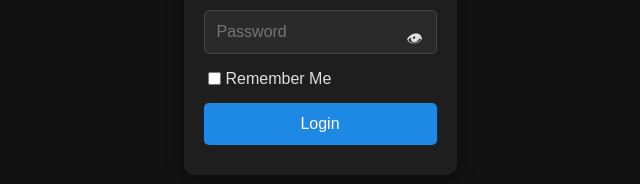
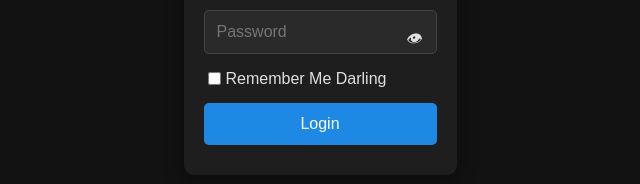
Before and after one commit to Thinking-Robot-Co/smart-home-web, a plain HTML site: page login.html in a window 1280 px wide. Shown: the part 412-596 px from the top of the page, 320-960 px from the left. Drawn offline with Linux system fonts and the light colour scheme.

Commit message:
my modified code

```diff
--- a/login.html
+++ b/login.html
@@ -24,7 +24,7 @@
         </div>
         <div class="remember-me">
           <input type="checkbox" id="rememberMe" />
-          <label for="rememberMe">Remember Me</label>
+          <label for="rememberMe">Remember Me Darling</label>
         </div>
         <button type="button" onclick="login()">Login</button>
         <!-- Message area for login errors/success -->
```
